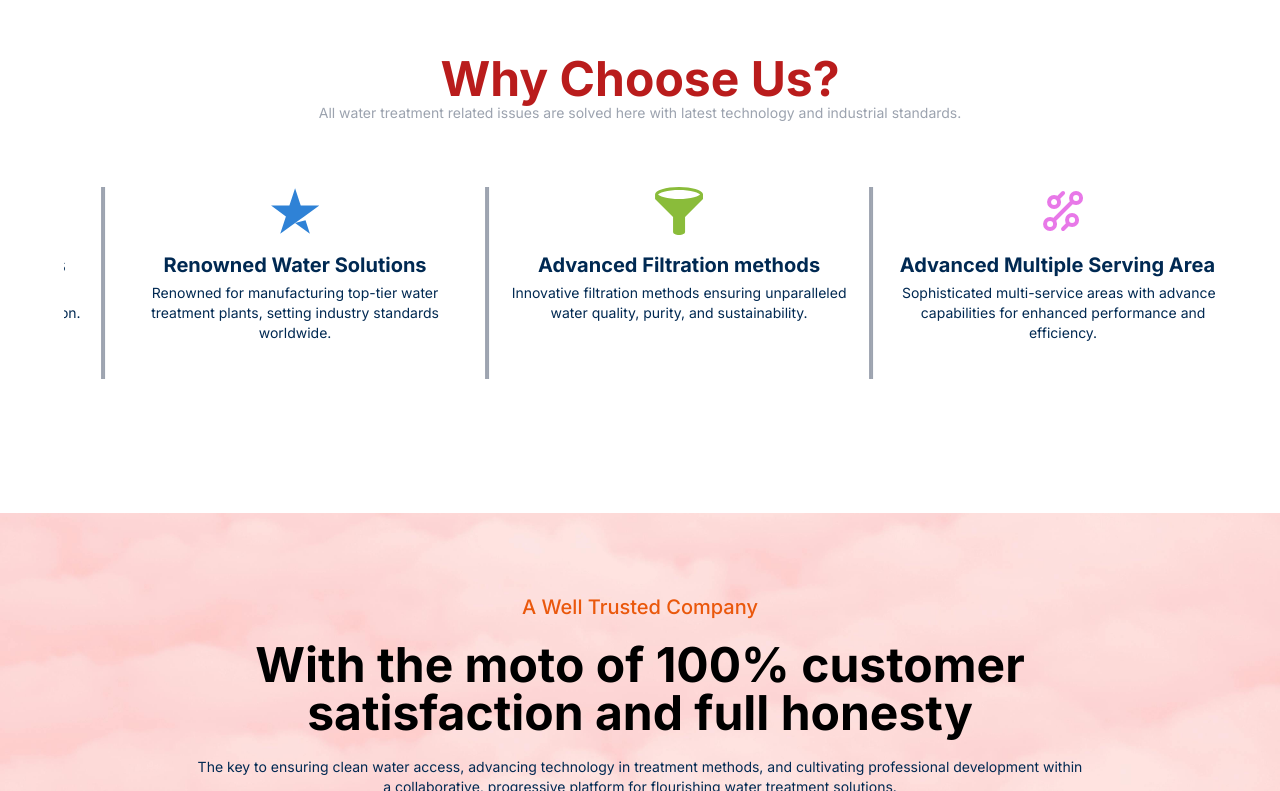
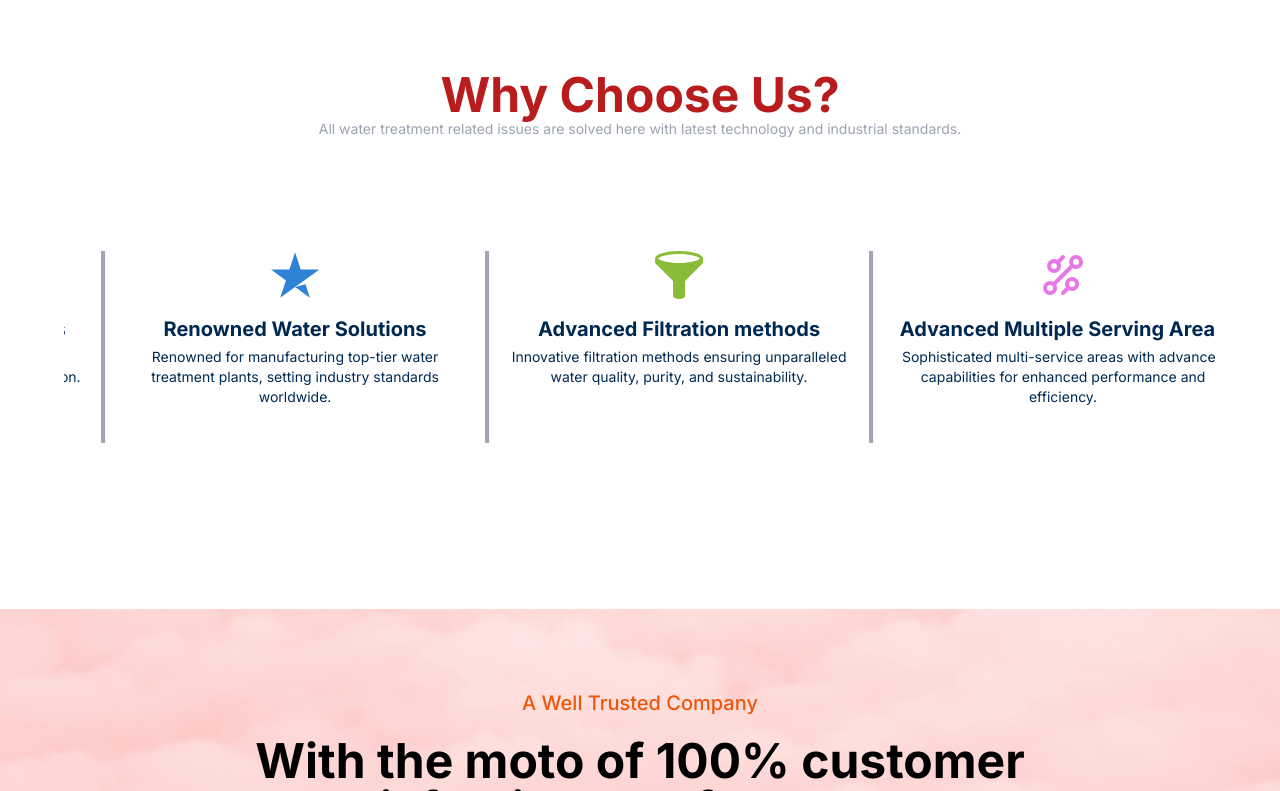
Before and after one commit to mafaqahmed/crytalline-water-engineer, a Next.js app: page / in a window 1280 px wide. Shown: the part 1504-2295 px from the top of the page. Built offline with nearby package versions, Linux system fonts and the light colour scheme.

Commit message:
Updated gaping in carousel home two section

```diff
--- a/src/app/components/Home/CarouselHomeTwo.tsx
+++ b/src/app/components/Home/CarouselHomeTwo.tsx
@@ -91,9 +91,9 @@ const CarouselHomeTwo = () => {
   };
 
   return (
-    <>
-      <div className="my-20 md:my-32 max-w-[90%] mx-auto overflow-hidden">
-        <div className="mb-16">
+    <div className="py-20 my-10 md:my-16">
+      <div className="max-w-[90%] mx-auto overflow-hidden">
+        <div className="mb-20 sm:mb-28">
           <h1 className="font-bold text-3xl sm:text-5xl text-center text-ternary">
             Why Choose Us?
           </h1>
@@ -122,7 +122,7 @@ const CarouselHomeTwo = () => {
           ))}
         </Slider>
       </div>
-    </>
+    </div>
   );
 };
 
```
